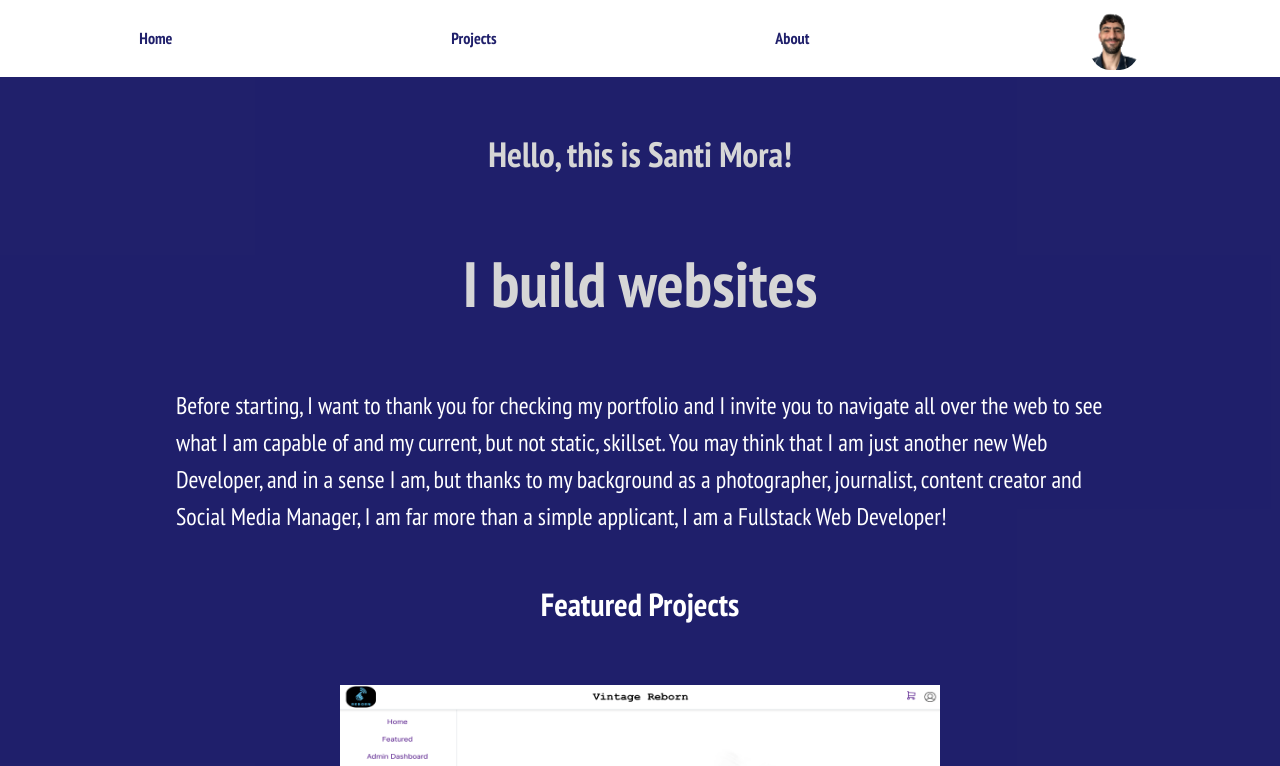
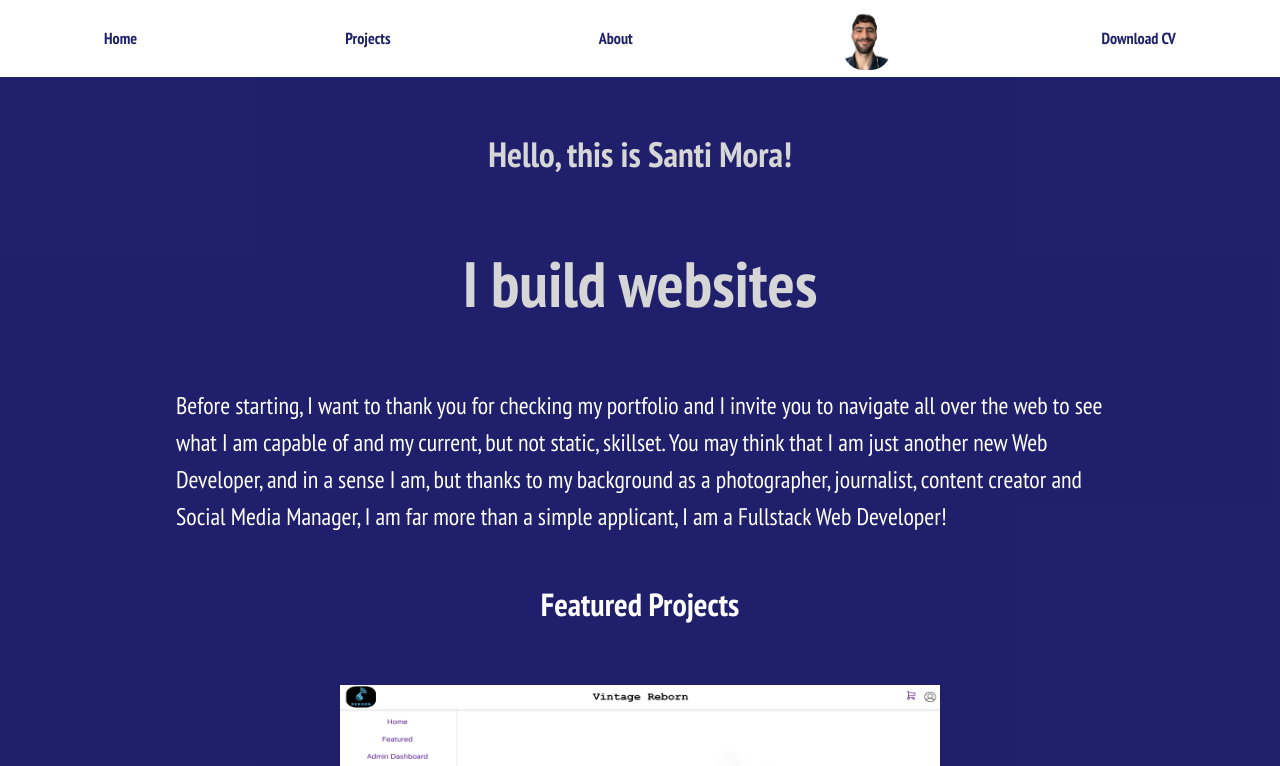
Before and after one commit to SantiMora06/Portfolio, a React (Vite) app: page / in a window 1280 px wide. Shown: the top 766 px of the page. Built offline with nearby package versions, Linux system fonts and the light colour scheme.

Commit message:
Link for the CV Added

```diff
--- a/src/Components/Header.jsx
+++ b/src/Components/Header.jsx
@@ -1,6 +1,7 @@
 import classes from "../styles/header.module.css"
 import { Link } from "react-router-dom";
 import santi from "../assets/santi.png"
+import CV from "../assets/NEWCVSANTI.pdf"
 
 const Header = () => {
 
@@ -12,6 +13,13 @@ const Header = () => {
                 <li className={classes.navItem}> <Link to="/projects" className={classes.Navlink}>Projects</Link></li>
                 <li className={classes.navItem}> <Link to="/about" className={classes.Navlink}> About</Link> </li>
                 <li className={classes.navItem}><img src={santi} alt="Santi Mora" /></li>
+                <li className={classes.Navlink}> <Link
+                    to={CV}
+                    download="Santi's CV"
+                    target="_blank"
+                    rel="noreferrer"
+                >Download CV</Link></li>
+
             </ul>
         </section>
     </>);
```
Also changed, not shown: 1 other file (tests, documents, lock files or other folders).
